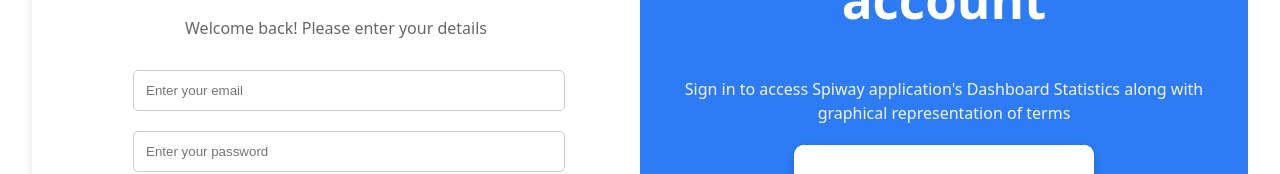
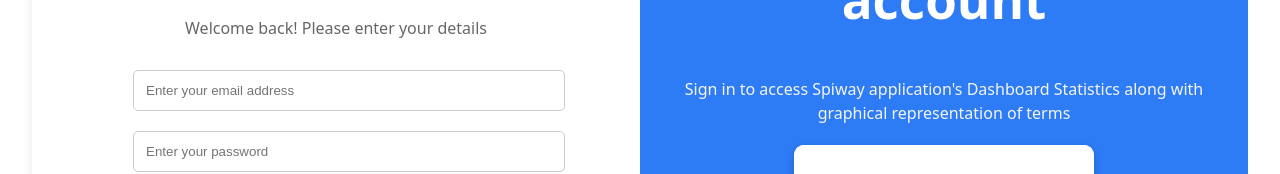
Before and after one commit to balajis183/login-page, a React (Vite) app: page / in a window 1280 px wide. Shown: the part 362-536 px from the top of the page. Built offline with nearby package versions, Linux system fonts and the light colour scheme.

Commit message:
created branch 4

```diff
--- a/src/components/Login.jsx
+++ b/src/components/Login.jsx
@@ -22,7 +22,7 @@
         <h2>Sign In</h2>
         <p>Welcome back! Please enter your details</p>
         <form>
-          <input type="email" placeholder="Enter your email" required />
+          <input type="email" placeholder="Enter your email address" required />
           <input type="password" placeholder="Enter your password" required />
           <div className="options">
             <label>
```
